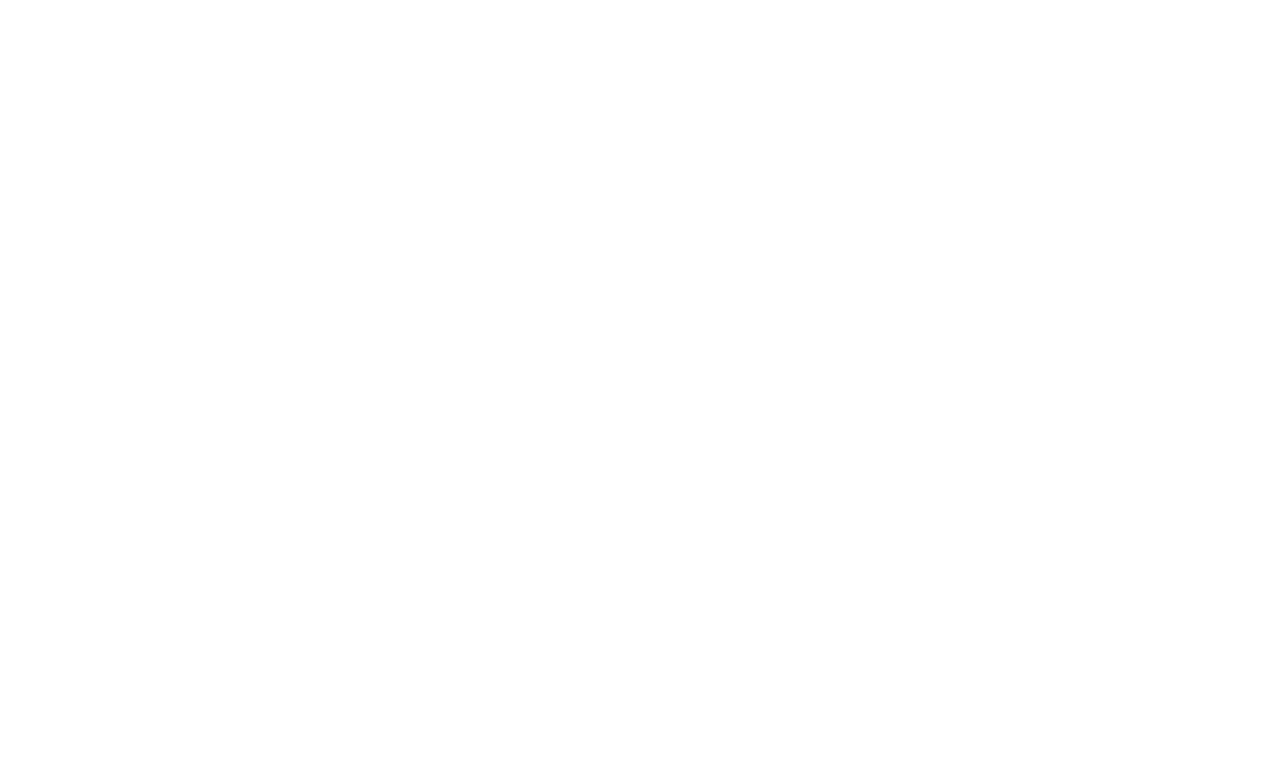
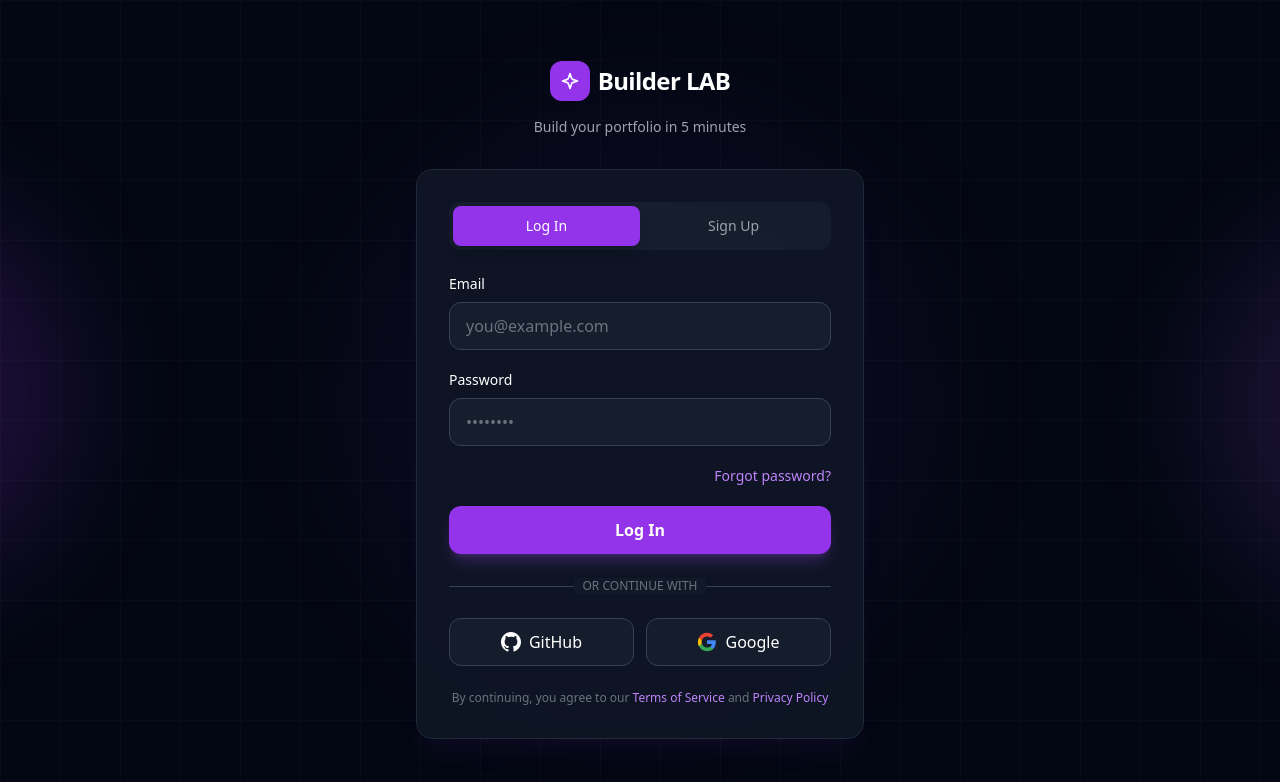
Before and after one commit to ShivanshGiri-Coder/Builder_LAB, a Next.js app: page /login in a window 1280 px wide. Shown: the top 782 px of the page. Built offline with nearby package versions, Linux system fonts and the light colour scheme.

Commit message:
added login page UI

```diff
--- a/src/app/(auth)/login/page.tsx
+++ b/src/app/(auth)/login/page.tsx
@@ -1,5 +1,126 @@
-// Login page: email/password or OAuth; will use Supabase Auth client.
+"use client"
 
-export default function LoginPage() {
-  return null;
+import { useState } from "react"
+
+type AuthMode = "login" | "signup"
+
+function AuthForm() {
+  const [mode, setMode] = useState<AuthMode>("login")
+  const [email, setEmail] = useState("")
+  const [password, setPassword] = useState("")
+  const [isLoading, setIsLoading] = useState(false)
+
+  const handleSubmit = async (e: React.FormEvent) => {
+    e.preventDefault()
+    setIsLoading(true)
+    await new Promise((resolve) => setTimeout(resolve, 1500))
+    setIsLoading(false)
+  }
+
+  return (
+    <div className="w-full max-w-md mx-auto">
+      <div className="text-center mb-8">
+        <div className="inline-flex items-center gap-2 mb-4">
+          <div className="w-10 h-10 rounded-xl bg-purple-600 flex items-center justify-center">
+            <svg xmlns="http://www.w3.org/2000/svg" viewBox="0 0 24 24" fill="none" stroke="currentColor" strokeWidth="2" strokeLinecap="round" strokeLinejoin="round" className="w-5 h-5 text-white">
+              <path d="m12 3-1.912 5.813a2 2 0 0 1-1.275 1.275L3 12l5.813 1.912a2 2 0 0 1 1.275 1.275L12 21l1.912-5.813a2 2 0 0 1 1.275-1.275L21 12l-5.813-1.912a2 2 0 0 1-1.275-1.275L12 3Z" />
+            </svg>
+          </div>
+          <span className="text-2xl font-bold text-white tracking-tight">Builder LAB</span>
+        </div>
+        <p className="text-gray-400 text-sm">Build your portfolio in 5 minutes</p>
+      </div>
+
+      <div className="bg-gray-900/80 border border-gray-800 rounded-2xl p-8 shadow-xl shadow-purple-500/5 backdrop-blur-sm">
+        <div className="flex bg-gray-800/50 rounded-xl p-1 mb-6">
+          <button type="button" onClick={() => setMode("login")} className={`flex-1 py-2.5 px-4 rounded-lg text-sm font-medium transition-all duration-200 ${mode === "login" ? "bg-purple-600 text-white shadow-lg" : "text-gray-400 hover:text-white"}`}>
+            Log In
+          </button>
+          <button type="button" onClick={() => setMode("signup")} className={`flex-1 py-2.5 px-4 rounded-lg text-sm font-medium transition-all duration-200 ${mode === "signup" ? "bg-purple-600 text-white shadow-lg" : "text-gray-400 hover:text-white"}`}>
+            Sign Up
+          </button>
+        </div>
+
+        <form onSubmit={handleSubmit} className="space-y-5">
+          <div className="space-y-2">
+            <label htmlFor="email" className="text-white text-sm font-medium block">Email</label>
+            <input id="email" type="email" placeholder="you@example.com" value={email} onChange={(e) => setEmail(e.target.value)} required className="w-full h-12 px-4 bg-gray-800/50 border border-gray-700 rounded-xl text-white placeholder:text-gray-500 focus:outline-none focus:border-purple-500 focus:ring-2 focus:ring-purple-500/20 transition-all" />
+          </div>
+
+          <div className="space-y-2">
+            <label htmlFor="password" className="text-white text-sm font-medium block">Password</label>
+            <input id="password" type="password" placeholder="••••••••" value={password} onChange={(e) => setPassword(e.target.value)} required className="w-full h-12 px-4 bg-gray-800/50 border border-gray-700 rounded-xl text-white placeholder:text-gray-500 focus:outline-none focus:border-purple-500 focus:ring-2 focus:ring-purple-500/20 transition-all" />
+          </div>
+
+          {mode === "login" && (
+            <div className="flex justify-end">
+              <button type="button" className="text-sm text-purple-400 hover:text-purple-300 transition-colors">Forgot password?</button>
+            </div>
+          )}
+
+          <button type="submit" disabled={isLoading} className="w-full h-12 bg-purple-600 hover:bg-purple-500 disabled:opacity-70 text-white font-semibold rounded-xl transition-all duration-200 shadow-lg shadow-purple-500/25 hover:shadow-purple-500/40 flex items-center justify-center">
+            {isLoading ? (
+              <span className="flex items-center gap-2">
+                <svg className="w-4 h-4 animate-spin" viewBox="0 0 24 24" fill="none">
+                  <circle className="opacity-25" cx="12" cy="12" r="10" stroke="currentColor" strokeWidth="4" />
+                  <path className="opacity-75" fill="currentColor" d="M4 12a8 8 0 018-8V0C5.373 0 0 5.373 0 12h4zm2 5.291A7.962 7.962 0 014 12H0c0 3.042 1.135 5.824 3 7.938l3-2.647z" />
+                </svg>
+                {mode === "login" ? "Logging in..." : "Creating account..."}
+              </span>
+            ) : mode === "login" ? "Log In" : "Create Account"}
+          </button>
+        </form>
+
+        <div className="relative my-6">
+          <div className="absolute inset-0 flex items-center">
+            <div className="w-full border-t border-gray-700"></div>
+          </div>
+          <div className="relative flex justify-center text-xs uppercase">
+            <span className="bg-gray-900 px-2 text-gray-500">or continue with</span>
+          </div>
+        </div>
+
+        <div className="grid grid-cols-2 gap-3">
+          <button type="button" className="h-12 flex items-center justify-center bg-gray-800/50 border border-gray-700 hover:bg-gray-700/50 text-white rounded-xl transition-all">
+            <svg className="w-5 h-5 mr-2" viewBox="0 0 24 24" fill="currentColor">
+              <path d="M12 0c-6.626 0-12 5.373-12 12 0 5.302 3.438 9.8 8.207 11.387.599.111.793-.261.793-.577v-2.234c-3.338.726-4.033-1.416-4.033-1.416-.546-1.387-1.333-1.756-1.333-1.756-1.089-.745.083-.729.083-.729 1.205.084 1.839 1.237 1.839 1.237 1.07 1.834 2.807 1.304 3.492.997.107-.775.418-1.305.762-1.604-2.665-.305-5.467-1.334-5.467-5.931 0-1.311.469-2.381 1.236-3.221-.124-.303-.535-1.524.117-3.176 0 0 1.008-.322 3.301 1.23.957-.266 1.983-.399 3.003-.404 1.02.005 2.047.138 3.006.404 2.291-1.552 3.297-1.23 3.297-1.23.653 1.653.242 2.874.118 3.176.77.84 1.235 1.911 1.235 3.221 0 4.609-2.807 5.624-5.479 5.921.43.372.823 1.102.823 2.222v3.293c0 .319.192.694.801.576 4.765-1.589 8.199-6.086 8.199-11.386 0-6.627-5.373-12-12-12z" />
+            </svg>
+            GitHub
+          </button>
+          <button type="button" className="h-12 flex items-center justify-center bg-gray-800/50 border border-gray-700 hover:bg-gray-700/50 text-white rounded-xl transition-all">
+            <svg className="w-5 h-5 mr-2" viewBox="0 0 24 24">
+              <path fill="#4285F4" d="M22.56 12.25c0-.78-.07-1.53-.2-2.25H12v4.26h5.92c-.26 1.37-1.04 2.53-2.21 3.31v2.77h3.57c2.08-1.92 3.28-4.74 3.28-8.09z" />
+              <path fill="#34A853" d="M12 23c2.97 0 5.46-.98 7.28-2.66l-3.57-2.77c-.98.66-2.23 1.06-3.71 1.06-2.86 0-5.29-1.93-6.16-4.53H2.18v2.84C3.99 20.53 7.7 23 12 23z" />
+              <path fill="#FBBC05" d="M5.84 14.09c-.22-.66-.35-1.36-.35-2.09s.13-1.43.35-2.09V7.07H2.18C1.43 8.55 1 10.22 1 12s.43 3.45 1.18 4.93l2.85-2.22.81-.62z" />
+              <path fill="#EA4335" d="M12 5.38c1.62 0 3.06.56 4.21 1.64l3.15-3.15C17.45 2.09 14.97 1 12 1 7.7 1 3.99 3.47 2.18 7.07l3.66 2.84c.87-2.6 3.3-4.53 6.16-4.53z" />
+            </svg>
+            Google
+          </button>
+        </div>
+
+        <p className="text-center text-xs text-gray-500 mt-6">
+          By continuing, you agree to our{" "}
+          <button type="button" className="text-purple-400 hover:underline">Terms of Service</button>{" "}
+          and{" "}
+          <button type="button" className="text-purple-400 hover:underline">Privacy Policy</button>
+        </p>
+      </div>
+    </div>
+  )
 }
+
+export default function HomePage() {
+  return (
+    <main className="min-h-screen bg-gray-950 flex items-center justify-center p-4 relative overflow-hidden">
+      <div className="absolute inset-0 overflow-hidden pointer-events-none">
+        <div className="absolute top-1/4 -left-1/4 w-96 h-96 bg-purple-600/20 rounded-full blur-3xl" />
+        <div className="absolute bottom-1/4 -right-1/4 w-96 h-96 bg-purple-500/15 rounded-full blur-3xl" />
+        <div className="absolute top-1/2 left-1/2 -translate-x-1/2 -translate-y-1/2 w-[600px] h-[600px] bg-purple-600/5 rounded-full blur-3xl" />
+      </div>
+      <div className="absolute inset-0 opacity-[0.02] pointer-events-none" style={{ backgroundImage: `linear-gradient(to right, white 1px, transparent 1px), linear-gradient(to bottom, white 1px, transparent 1px)`, backgroundSize: "60px 60px" }} />
+      <div className="relative z-10 w-full">
+        <AuthForm />
+      </div>
+    </main>
+  )
+}
```
